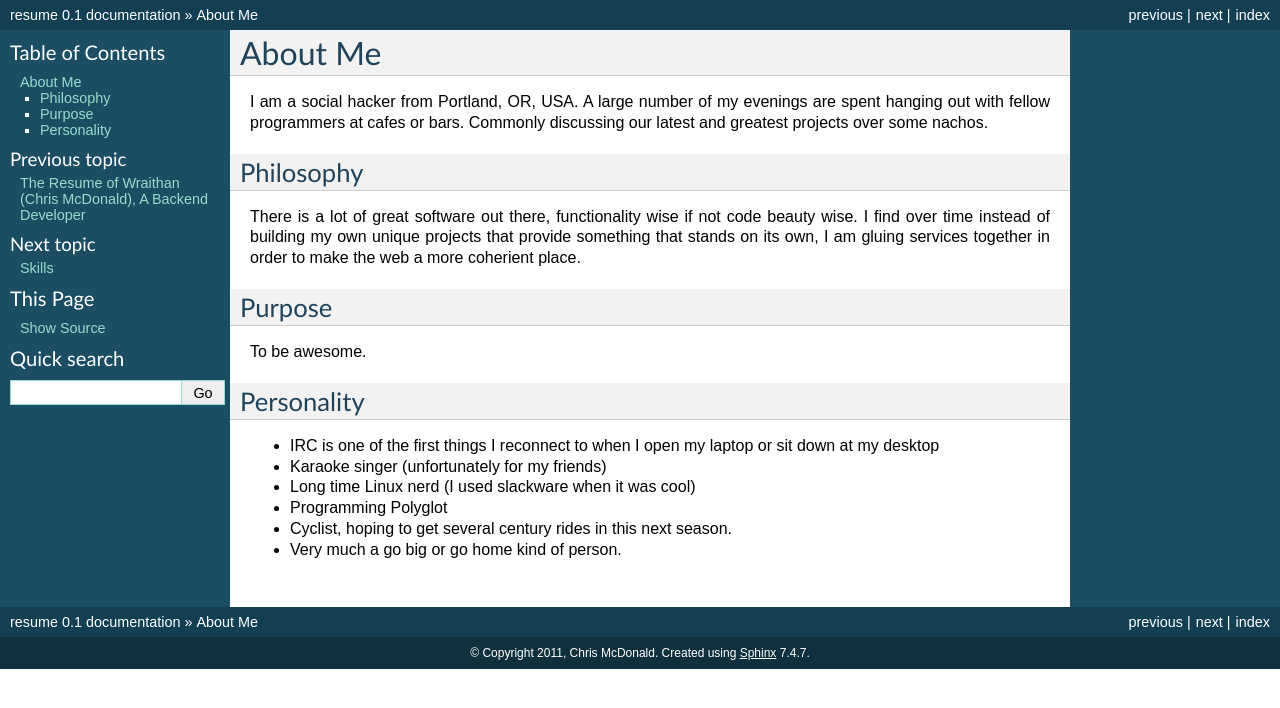
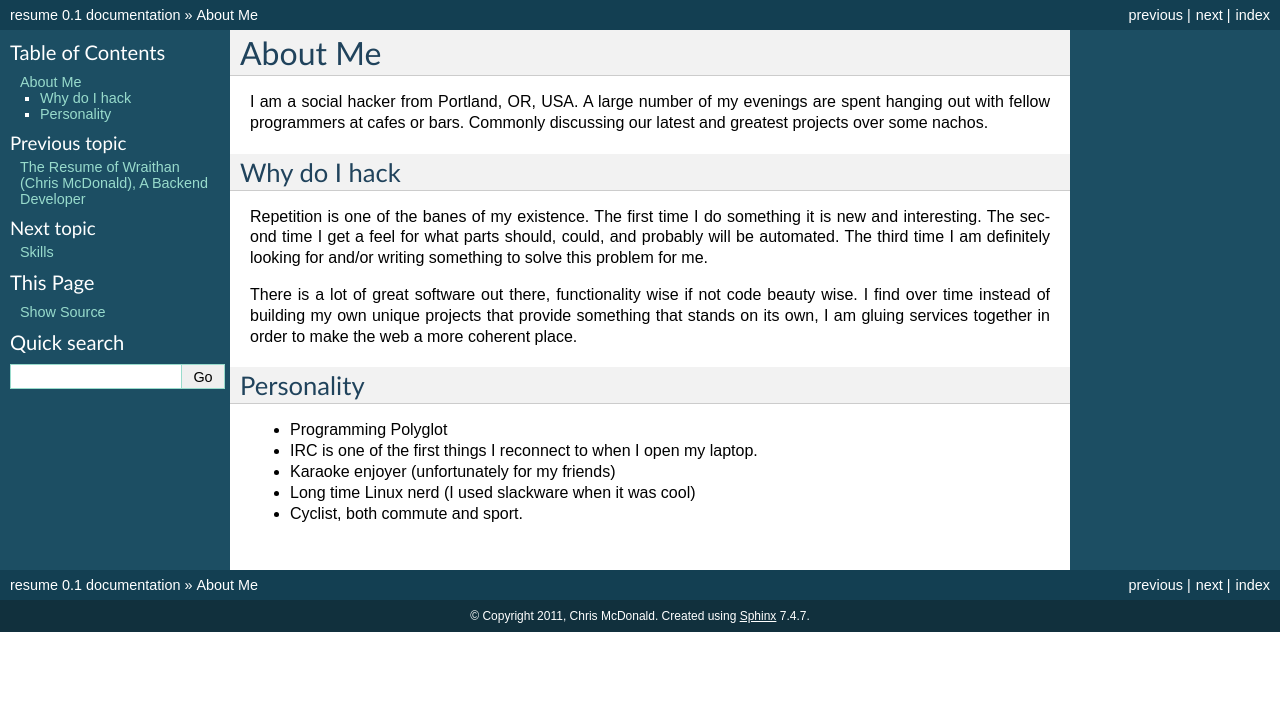
Before and after one commit to wraithan/resume, a Sphinx documentation site: the page built from docs/about.rst, in a window 1280 px wide. Shown: the top 708 px of the page. Built offline with Sphinx 7.4.7, drawn with Linux system fonts in a browser that asks for light colours.

Commit message:
about me additions

```diff
--- a/docs/about.rst
+++ b/docs/about.rst
@@ -7,31 +7,27 @@ evenings are spent hanging out with fellow programmers at cafes or
 bars. Commonly discussing our latest and greatest projects over some
 nachos.
 
+#############
+Why do I hack
+#############
 
-
-##########
-Philosophy
-##########
+Repetition is one of the banes of my existence. The first time I do
+something it is new and interesting. The second time I get a feel for
+what parts should, could, and probably will be automated. The third
+time I am definitely looking for and/or writing something to solve
+this problem for me.
 
 There is a lot of great software out there, functionality wise if not
 code beauty wise. I find over time instead of building my own unique
 projects that provide something that stands on its own, I am gluing
-services together in order to make the web a more coherient place.
-
-#######
-Purpose
-#######
-
-To be awesome.
+services together in order to make the web a more coherent place.
 
 ###########
 Personality
 ###########
 
-* IRC is one of the first things I reconnect to when I open my laptop
-  or sit down at my desktop
-* Karaoke singer (unfortunately for my friends)
+* Programming Polyglot
+* IRC is one of the first things I reconnect to when I open my laptop.
+* Karaoke enjoyer (unfortunately for my friends)
 * Long time Linux nerd (I used slackware when it was cool)
-* Programming Polyglot
-* Cyclist, hoping to get several century rides in this next season.
-* Very much a go big or go home kind of person.
+* Cyclist, both commute and sport.
```
